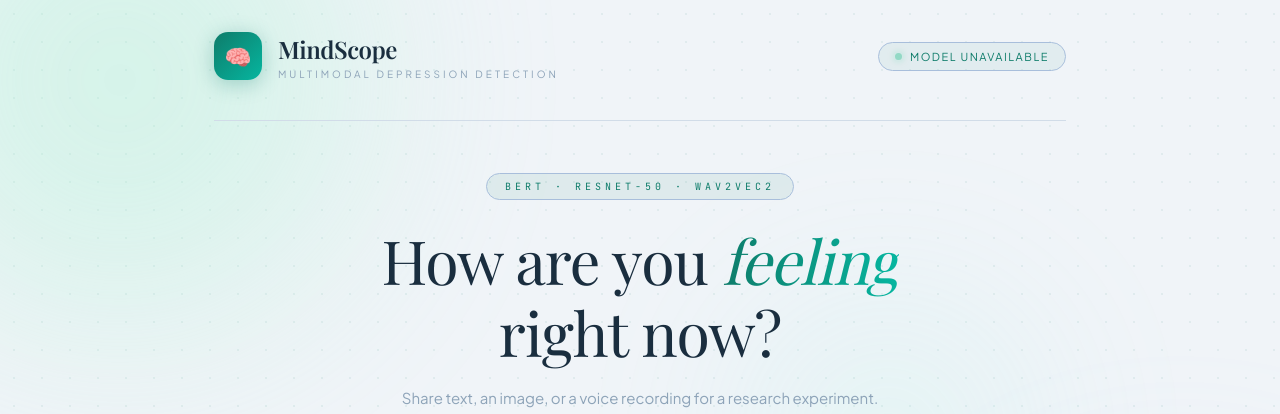
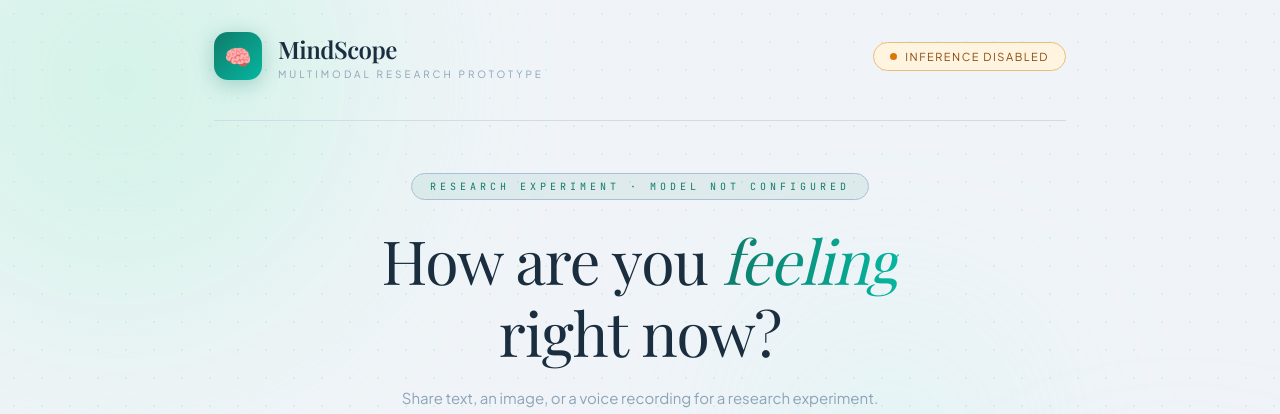
Before and after one commit to Muneer148/Depression_Detection_App, a Flask app: page / in a window 1280 px wide. Shown: the top 414 px of the page. Run offline with Flask 3, Linux system fonts and the light colour scheme; some web fonts are replaced.

Commit message:
fix: distinguish prototype status from model readiness

```diff
--- a/templates/index.html
+++ b/templates/index.html
@@ -3,7 +3,7 @@
 <head>
   <meta charset="UTF-8"/>
   <meta name="viewport" content="width=device-width, initial-scale=1.0"/>
-  <title>MindScope — Multimodal Depression Detection</title>
+  <title>MindScope — Multimodal Research Prototype</title>
   <link rel="preconnect" href="https://fonts.googleapis.com">
   <link href="https://fonts.googleapis.com/css2?family=Playfair+Display:ital,wght@0,400;0,600;1,400&family=Plus+Jakarta+Sans:wght@300;400;500;600&family=JetBrains+Mono:wght@300;400&display=swap" rel="stylesheet">
   <style>
@@ -126,6 +126,16 @@
       box-shadow: 0 0 8px var(--green);
       animation: blink 2s infinite;
     }
+    .status-pill.unavailable {
+      border-color: #e7bf76;
+      background: #fff4df;
+      color: #8a4a0b;
+    }
+    .status-pill.unavailable .status-dot {
+      background: #d97706;
+      box-shadow: none;
+      animation: none;
+    }
     @keyframes blink { 0%,100%{opacity:1} 50%{opacity:0.3} }
 
     /* ── HERO ── */
@@ -840,18 +850,18 @@
       <div class="brand-icon">🧠</div>
       <div>
         <div class="brand-name">MindScope</div>
-        <div class="brand-sub">Multimodal Depression Detection</div>
+        <div class="brand-sub">Multimodal research prototype</div>
       </div>
     </div>
-    <div class="status-pill">
+    <div class="status-pill {{ 'ready' if model_ready else 'unavailable' }}" role="status">
       <div class="status-dot"></div>
-      {% if model_ready %}Research Model Ready{% else %}Model Unavailable{% endif %}
+      {% if model_ready %}Reviewed Model Ready{% else %}Inference Disabled{% endif %}
     </div>
   </header>
 
   <!-- HERO -->
   <div class="hero">
-    <div class="hero-label">BERT · ResNet-50 · Wav2Vec2</div>
+    <div class="hero-label">{% if model_ready %}{{ model_task | e }}{% else %}Research experiment · model not configured{% endif %}</div>
     <h1>How are you <em>feeling</em><br>right now?</h1>
     <p class="hero-desc">
       Share text, an image, or a voice recording for a research experiment.
```
